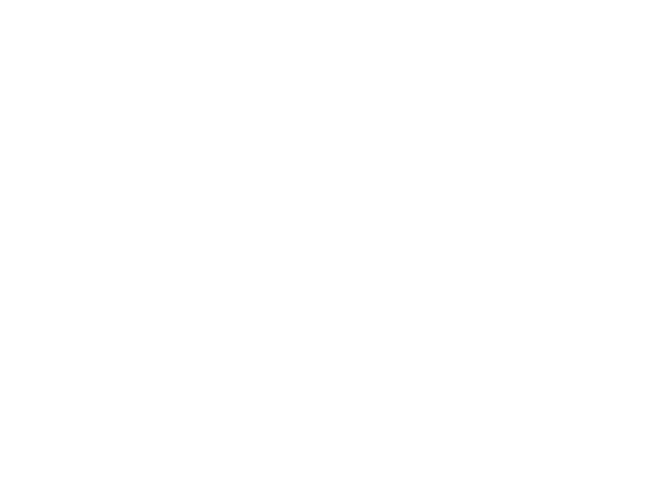
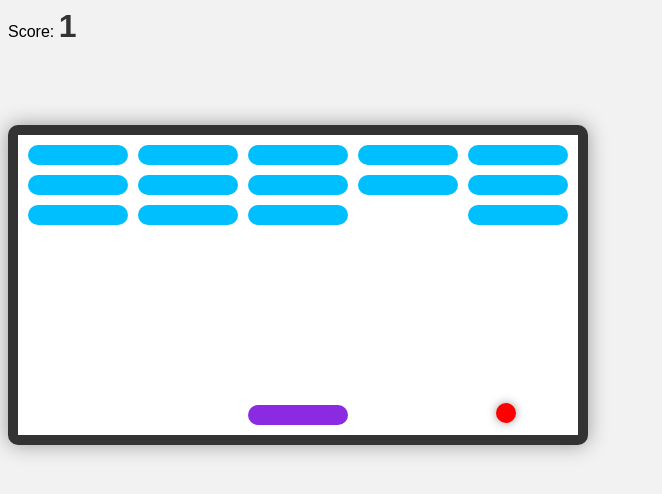
Before and after one commit to jonathanbc10/Breakout, a plain HTML site: page index.html in a window 1280 px wide. Shown: the whole page, without its empty margins (0-662 px from the left). Drawn offline with Linux system fonts and the light colour scheme.

Commit message:
Game finished
Game finished and README file added.
This is an old and simple practice project, so that's why there are no important commits

```diff
--- a/index.html
+++ b/index.html
@@ -1,12 +1,19 @@
 <!DOCTYPE html>
 <html lang="en">
+
 <head>
     <meta charset="UTF-8">
     <meta http-equiv="X-UA-Compatible" content="IE=edge">
     <meta name="viewport" content="width=device-width, initial-scale=1.0">
+    <link rel="stylesheet" href="style.css">
     <title>Breakout</title>
 </head>
+
 <body>
+    <div>Score: <span id="score">0</span></div>
+    <div class="grid">
+    </div>
+    <script src="script.js"></script>
+</body>
 
-</body>
 </html>
--- a/script.js
+++ b/script.js
@@ -0,0 +1,167 @@
+const grid = document.querySelector('.grid')
+const scoreDisplay = document.querySelector('#score')
+const blockWidth = 100
+const blockHeight = 20
+const ballDiameter = 20
+const boardHeight = 300
+const boardWidth = 560
+let score = 0
+let timerId
+let xDirection = 2
+let yDirection = 2
+
+const userStart = [230, 10]
+let currentPosition = userStart
+
+const ballStart = [270, 40]
+let ballCurrentPos = ballStart
+
+class Block {
+    constructor(xAxis, yAxis) {
+        this.bottomLeft = [xAxis, yAxis]
+        this.bottomRight = [xAxis + blockWidth, yAxis]
+        this.topLeft = [xAxis, yAxis + blockHeight]
+        this.topRight = [xAxis + blockWidth, yAxis + blockHeight]
+    }
+}
+
+const blocks = [
+    new Block(10, 270),
+    new Block(120, 270),
+    new Block(230, 270),
+    new Block(340, 270),
+    new Block(450, 270),
+    new Block(10, 240),
+    new Block(230, 240),
+    new Block(120, 240),
+    new Block(340, 240),
+    new Block(450, 240),
+    new Block(10, 210),
+    new Block(120, 210),
+    new Block(230, 210),
+    new Block(340, 210),
+    new Block(450, 210)
+]
+
+const addBlocks = () => {
+    for (let bloq in blocks) {
+        const block = document.createElement('div')
+        block.classList.add('block')
+        block.style.left = `${blocks[bloq].bottomLeft[0]}px`
+        block.style.bottom = `${blocks[bloq].bottomLeft[1]}px`
+        grid.appendChild(block)
+    }
+}
+
+addBlocks()
+
+const drawUser = () => {
+    user.style.left = `${currentPosition[0]}px`
+    user.style.bottom = `${currentPosition[1]}px`
+}
+
+const drawBall = () => {
+    ball.style.left = `${ballCurrentPos[0]}px`
+    ball.style.bottom = `${ballCurrentPos[1]}px`
+}
+
+
+const user = document.createElement('div')
+user.classList.add('user')
+drawUser()
+grid.appendChild(user)
+
+
+function moveUser(e) {
+    switch (e.key) {
+        case 'ArrowLeft':
+            if (currentPosition[0] > 0) {
+                currentPosition[0] -= 10
+                drawUser()
+            }
+            break
+        case 'ArrowRight':
+            if (currentPosition[0] < 460) {
+                currentPosition[0] += 10
+                drawUser()
+            }
+            break
+    }
+}
+
+document.addEventListener('keydown', moveUser)
+
+
+const ball = document.createElement('div')
+ball.classList.add('ball')
+drawBall()
+grid.appendChild(ball)
+
+
+const moveBall = () => {
+    ballCurrentPos[0] += xDirection
+    ballCurrentPos[1] += yDirection
+    drawBall()
+    checkCollisions()
+}
+
+timerId = setInterval(moveBall, 30)
+
+const changeDirection = () => {
+    if (xDirection === 2 && yDirection === 2) {
+        yDirection = -2
+        return
+    }
+    if (xDirection === 2 && yDirection === -2) {
+        xDirection = -2
+        return
+    }
+    if (xDirection === -2 && yDirection === -2) {
+        yDirection = 2
+        return
+    }
+    if (xDirection === -2 && yDirection === 2) {
+        xDirection = 2
+        return
+    }
+}
+
+const checkCollisions = () => {
+    for (let i = 0; i < blocks.length; i++) {
+        if (
+            (ballCurrentPos[0] > blocks[i].bottomLeft[0] && ballCurrentPos[0] < blocks[i].bottomRight[0]) &&
+            (ballCurrentPos[1] + ballDiameter) > blocks[i].bottomLeft[1] && ballCurrentPos[1] < blocks[i].topLeft[1]
+        ) {
+            const allBlocks = Array.from(document.querySelectorAll('.block'))
+            allBlocks[i].classList.remove('block')
+            blocks.splice(i, 1)
+            changeDirection()
+            score++;
+            scoreDisplay.textContent = score
+
+            // Check for win
+            if (blocks.length === 0) {
+                scoreDisplay.textContent = 'You won. Yay! :D'
+                clearInterval(timerId)
+                document.removeEventListener('keydown', moveUser)
+            }
+        }
+    }
+
+    if ((ballCurrentPos[0] > currentPosition[0] && ballCurrentPos[0] < currentPosition[0] + blockWidth) &&
+        (ballCurrentPos[1] > currentPosition[1] && ballCurrentPos[1] < currentPosition[1] + blockHeight)) {
+        changeDirection()
+    }
+
+    if (ballCurrentPos[0] >= (boardWidth - ballDiameter) ||
+        ballCurrentPos[1] >= (boardHeight - ballDiameter) ||
+        ballCurrentPos[0] <= 0) {
+        changeDirection()
+    }
+
+    if (ballCurrentPos[1] <= 0) {
+        scoreDisplay.textContent = 'You lost! :('
+        clearInterval(timerId)
+        document.removeEventListener('keydown', moveUser)
+    }
+}
--- a/style.css
+++ b/style.css
@@ -0,0 +1,46 @@
+body {
+    background-color: #f2f2f2;
+    font-family: Arial, sans-serif;
+}
+
+.grid {
+    position: absolute;
+    width: 560px;
+    height: 300px;
+    border: 10px solid #333;
+    margin: 80px auto;
+    background-color: #fff;
+    border-radius: 10px;
+    box-shadow: 0px 0px 20px #999;
+}
+
+#score {
+    font-size: 32px;
+    font-weight: bold;
+    color: #333;
+}
+
+.user {
+    position: absolute;
+    width: 100px;
+    height: 20px;
+    background-color: #8a2be2;
+    border-radius: 10px;
+}
+
+.block {
+    position: absolute;
+    width: 100px;
+    height: 20px;
+    background-color: #00bfff;
+    border-radius: 10px;
+}
+
+.ball {
+    position: absolute;
+    width: 20px;
+    height: 20px;
+    border-radius: 10px;
+    background-color: #ff0000;
+    box-shadow: 0px 0px 10px #999;
+}
```
Also changed, not shown: 1 other file.
